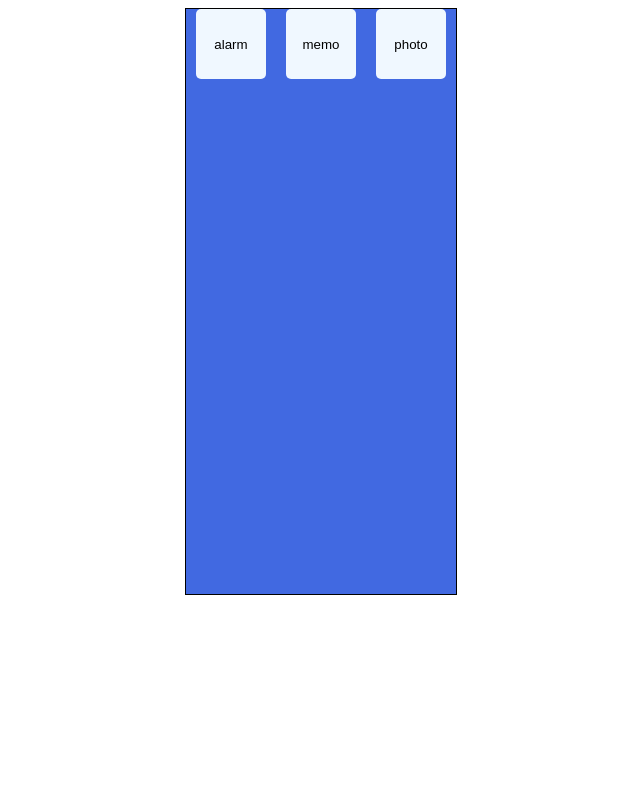
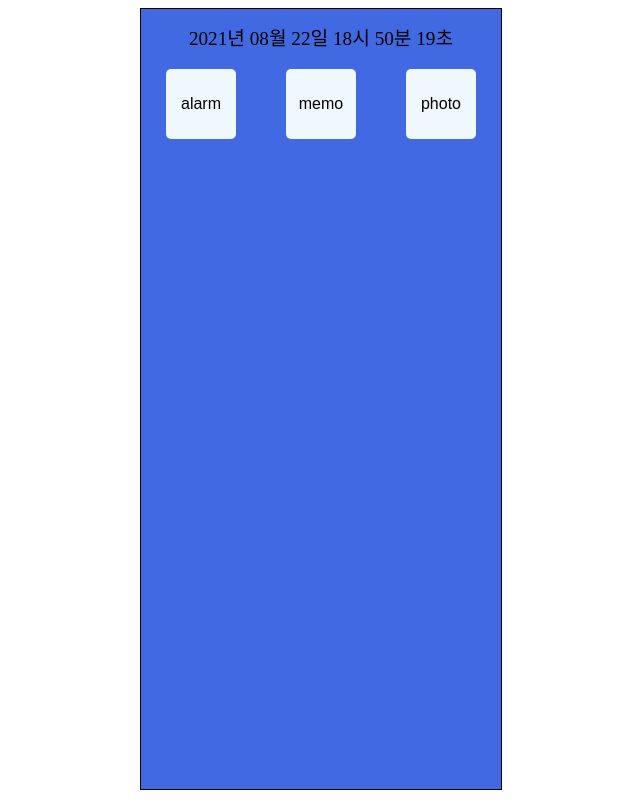
Before and after one commit to LeeJuhae/11st-searching-fe, a website built with webpack: page index.html in a window 1280 px wide. Shown: the whole page, without its empty margins (319-959 px from the left). Built offline with nearby package versions, Linux system fonts and the light colour scheme.

Commit message:
feat: #6 TimeBar 추가

```diff
--- a/index.html
+++ b/index.html
@@ -7,6 +7,9 @@
     <title>11st-searching<%= env %></title>
   </head>
   <body>
-    <div id="root"></div>
+    <div id="root">
+      <div id="time-bar"></div>
+      <div id="app-screen"></div>
+    </div>
   </body>
 </html>
--- a/src/App.css
+++ b/src/App.css
@@ -1,9 +1,12 @@
 #root {
-  display: flex;
-  justify-content: space-around;
-  width: 270px;
-  height: 585px;
+  width: 360px;
+  height: 780px;
   margin: auto;
   background-color: royalblue;
   border: 1px solid black;
 }
+
+#app-screen {
+  display: flex;
+  justify-content: space-around;
+}
--- a/src/App.ts
+++ b/src/App.ts
@@ -1,10 +1,16 @@
 import Home from './views/Home';
+import TimeBar from './components/TimeBar';
 import './App.css';
 
 class App {
   constructor() {
-    const $root = document.querySelector('#root');
-    new Home($root, {});
+    const $header = document.querySelector('#time-bar');
+    const $screen = document.querySelector('#app-screen');
+    const timeBar = new TimeBar($header, {});
+    new Home($screen, {});
+    setInterval(() => {
+      timeBar.render();
+    }, 1000);
   }
 }
 
--- a/src/assets/styles/Home.css
+++ b/src/assets/styles/Home.css
@@ -4,7 +4,9 @@ button {
   height: 70px;
   text-align: center;
   align-items: center;
+  font-size: 1rem;
 }
+
 .app {
   background-color: aliceblue;
   border-radius: 5px;
--- /dev/null
+++ b/src/assets/styles/TimeBar.css
@@ -0,0 +1,6 @@
+div {
+  font-size: 1.2rem;
+  height: 60px;
+  line-height: 60px;
+  text-align: center;
+}
--- a/src/components/TimeBar.ts
+++ b/src/components/TimeBar.ts
@@ -1,20 +1,18 @@
 import Component from '../core/Component';
+import '../assets/styles/TimeBar.css';
 
 export default class TimeBar extends Component {
-  setup() {
-    this.$state = { items: ['item1', 'item2'] };
-  }
+  setup() {}
   template() {
-    const { items } = this.$state;
+    const date = new Date(Date.now());
+    const year = date.getFullYear();
+    const month = ('0' + (1 + date.getMonth())).slice(-2);
+    const day = ('0' + date.getDate()).slice(-2);
+    const hour = date.getHours();
+    const minute = date.getMinutes();
+    const second = date.getSeconds();
     return `
-      <div>TimeBar</div>
+      <time datetime='${date}'>${year}년 ${month}월 ${day}일 ${hour}시 ${minute}분 ${second}초</time>
     `;
   }
-
-  setEvent() {
-    this.$target.querySelector('button').addEventListener('click', () => {
-      const { items } = this.$state;
-      this.setState({ items: [...items, `item${items.length + 1}`] });
-    });
-  }
 }
--- a/src/views/Home.ts
+++ b/src/views/Home.ts
@@ -11,7 +11,7 @@ export default class Home extends Component {
   template() {
     const { apps } = this.$state;
     return `
-		${apps.map(app => `<button class='app'/>${app}</button>`).join('')}
+      ${apps.map(app => `<button class='app'/>${app}</button>`).join('')}
 	`;
   }
   mounted() {
```
